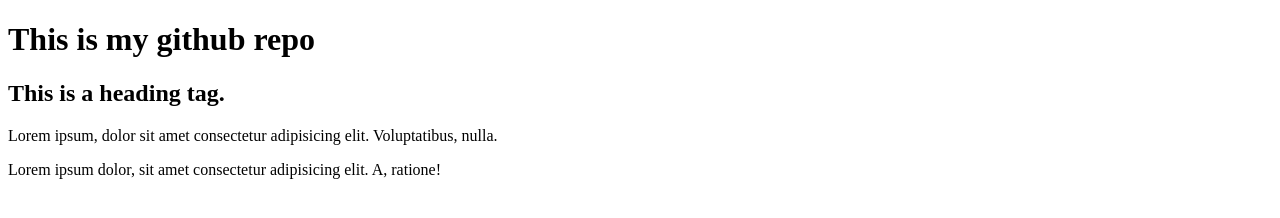
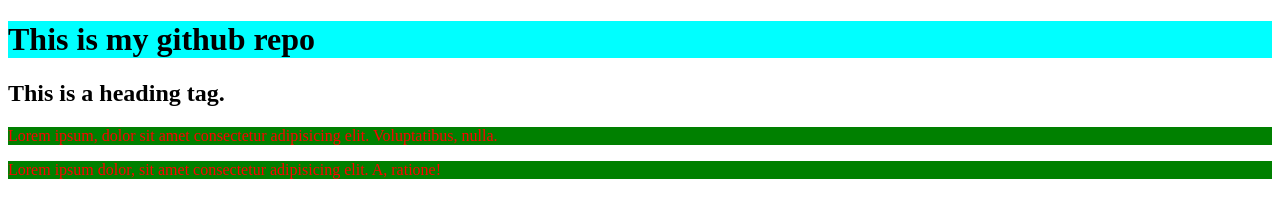
Before and after one commit to MonirujjamanMamun/practic-github-repo, a plain HTML site: page index.html in a window 1280 px wide. Drawn offline with Linux system fonts and the light colour scheme.

Commit message:
link css file and add css

```diff
--- a/index.html
+++ b/index.html
@@ -6,6 +6,7 @@
     <meta http-equiv="X-UA-Compatible" content="IE=edge">
     <meta name="viewport" content="width=device-width, initial-scale=1.0">
     <title>Practice githun repo</title>
+    <link rel="stylesheet" href="style.css">
 </head>
 
 <body>
--- a/style.css
+++ b/style.css
@@ -1,3 +1,8 @@
 h1 {
     background-color: aqua;
 }
+
+p {
+    color: red;
+    background-color: green;
+}
```
